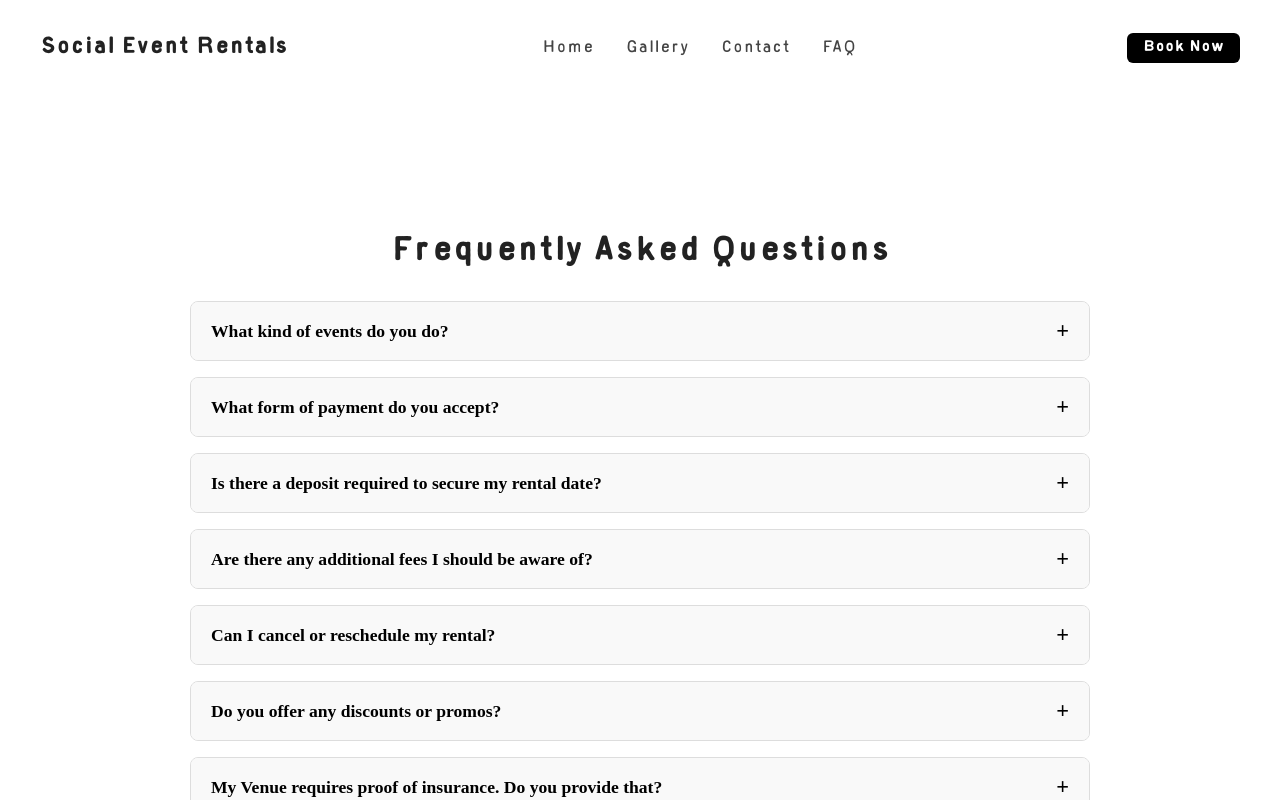
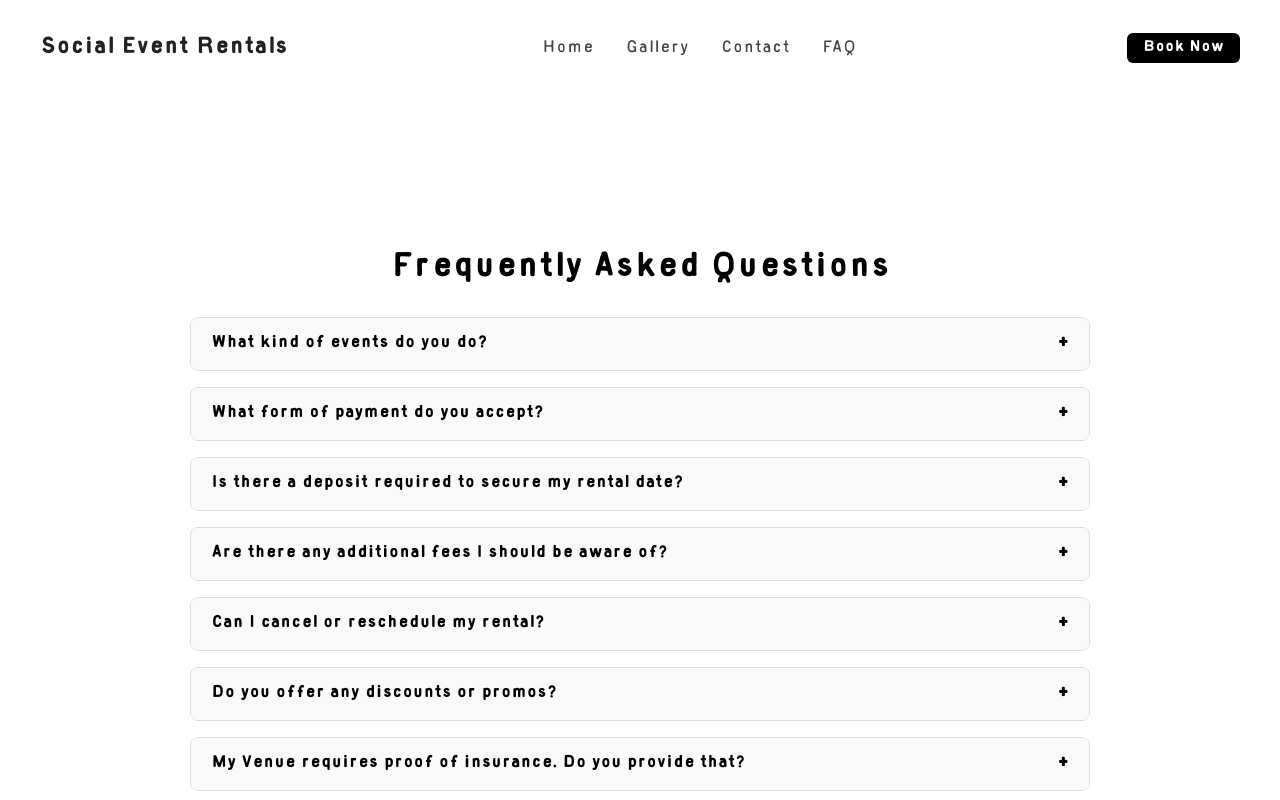
Before and after one commit to timbo84/social., a Next.js app: page /components/faq in a window 1280 px wide. Shown: the top 800 px of the page. Built offline with nearby package versions, Linux system fonts and the light colour scheme.

Commit message:
wip(faq)

```diff
--- a/app/components/faq/page.jsx
+++ b/app/components/faq/page.jsx
@@ -63,28 +63,92 @@ export default function FAQ() {
   };
 
   return (
-    <section className={styles.faqSection}>
-      <h1 className={styles.heading}>Frequently Asked Questions</h1>
-      <div className={styles.faqContainer}>
+    <section
+  style={{
+    maxWidth: "900px",
+    margin: "6rem auto 4rem auto",
+    padding: "2rem 1rem",
+    fontFamily: "customFont, sans-serif"
+  }}
+>
+  <h1
+    style={{
+      textAlign: "center",
+      fontSize: "2.2rem",
+      fontWeight: "700",
+      marginBottom: "2rem",
+      color: "black"
+    }}
+  >
+    Frequently Asked Questions
+  </h1>
+
+  <div style={{ display: "flex", flexDirection: "column", gap: "1rem" }}>
     {faqs.map((faq, index) => (
-          <div key={index} className={styles.faqItem}>
+      <div
+        key={index}
+        style={{
+          border: "1px solid #ddd",
+          borderRadius: "8px",
+          overflow: "hidden",
+          boxShadow:
+            activeIndex === index ? "0 4px 12px rgba(0, 0, 0, 0.08)" : "none",
+          transition: "box-shadow 0.3s ease"
+        }}
+      >
         <button
-              className={`${styles.question} ${
-                activeIndex === index ? styles.active : ""
-              }`}
           onClick={() => toggleFAQ(index)}
+          style={{
+            width: "100%",
+            textAlign: "left",
+            padding: "1rem 1.25rem",
+            fontSize: "1.1rem",
+            fontWeight: "600",
+            background: activeIndex === index ? "#eee" : "#f9f9f9",
+            border: "none",
+            outline: "none",
+            cursor: "pointer",
+            display: "flex",
+            justifyContent: "space-between",
+            alignItems: "center",
+            transition: "background 0.3s ease",
+            color: "black",
+            fontFamily: "customFont, sans-serif"
+          }}
         >
           {faq.question}
-              <span className={styles.icon}>
+          <span
+            style={{
+              fontSize: "1.4rem",
+              fontWeight: "bold",
+              color: "black",
+              fontFamily: "customFont, sans-serif"
+            }}
+          >
             {activeIndex === index ? "−" : "+"}
           </span>
         </button>
+
         <div
-              className={`${styles.answer} ${
-                activeIndex === index ? styles.show : ""
-              }`}
+          style={{
+            maxHeight: activeIndex === index ? "500px" : "0",
+            overflow: "hidden",
+            transition: "max-height 0.35s ease, padding 0.35s ease",
+            padding: activeIndex === index ? "1rem 1.25rem" : "0 1.25rem",
+            background: "white"
+          }}
         >
-              <p>{faq.answer}</p>
+          <p
+            style={{
+              margin: "1rem 0",
+              lineHeight: "1.6",
+              fontSize: "1rem",
+              color: "black",
+              fontFamily: "customFont, sans-serif"
+            }}
+          >
+            {faq.answer}
+          </p>
         </div>
       </div>
     ))}
```
Lines whose indentation alone changed are shown as unchanged.
